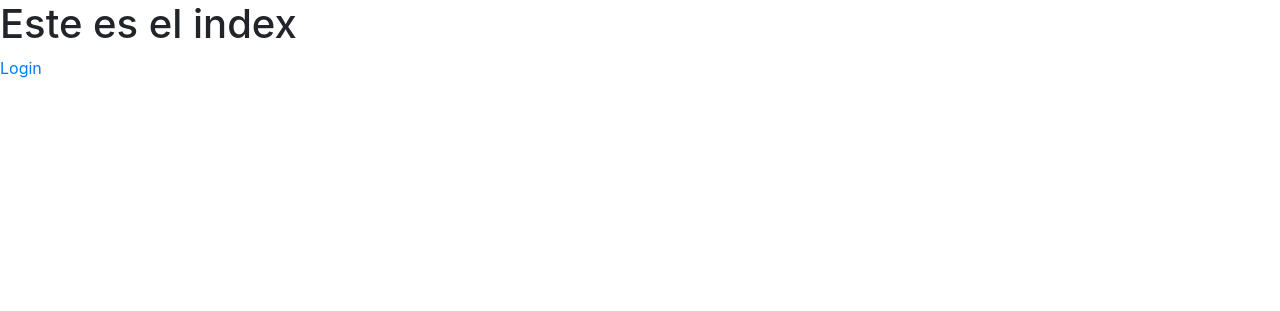
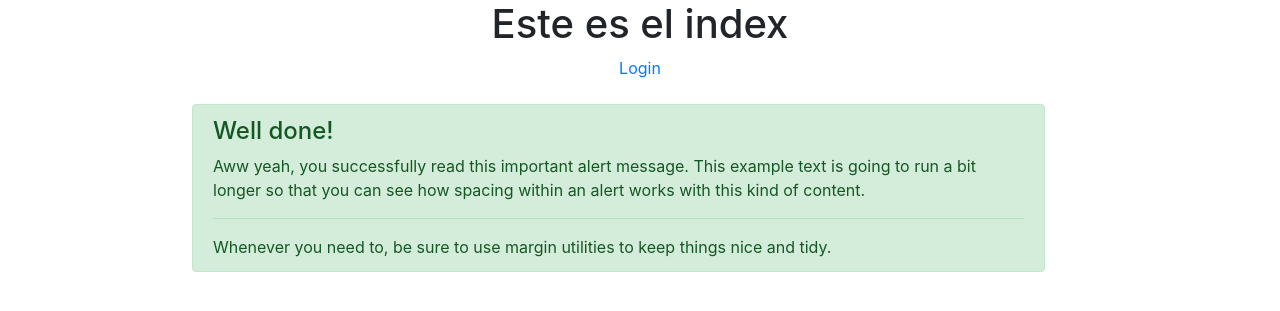
Before and after one commit to isaacismaelx14/links_amigables, a PHP site: page / in a window 1280 px wide. Shown: the top 311 px of the page. Run offline with PHP 8.4, Linux system fonts and the light colour scheme.

Commit message:
change (not final v3)

```diff
--- a/login_files/login.php
+++ b/login_files/login.php
@@ -1,3 +1,4 @@
+<title>Login</title>
 <?php require("resource/request/head.php");?>
 <body>
     <h1>Este es el login</h1>
--- a/views/index-view.php
+++ b/views/index-view.php
@@ -1,8 +1,30 @@
 <title>Home</title>
 <?php require("resource/request/head.php");?>
 <body class="">
-    <h1>Este es el index</h1>
+    <div class="text-center">
+        <h1>Este es el index</h1>
         <a href="login/">Login</a>
+    </div>
+<br>
+
+<style>
+ .cen{
+
+    position: relative;
+    top: auto;
+    left: 15%;
+ }
+</style>
+
+<div class="alert alert-success col-md-8 order-md-5 mb-3 cen  role="alert">
+<div class="center-block "">
+<h4 class="alert-heading">Well done!</h4>
+  <p>Aww yeah, you successfully read this important alert message. This example text is going to run a bit longer so that you can see how spacing within an alert works with this kind of content.</p>
+  <hr>
+  <p class="mb-0">Whenever you need to, be sure to use margin utilities to keep things nice and tidy.</p>
+</div>
+</div>
+
 <?php require("resource/request/footer.php");?>
 </body>
 </html>
```
